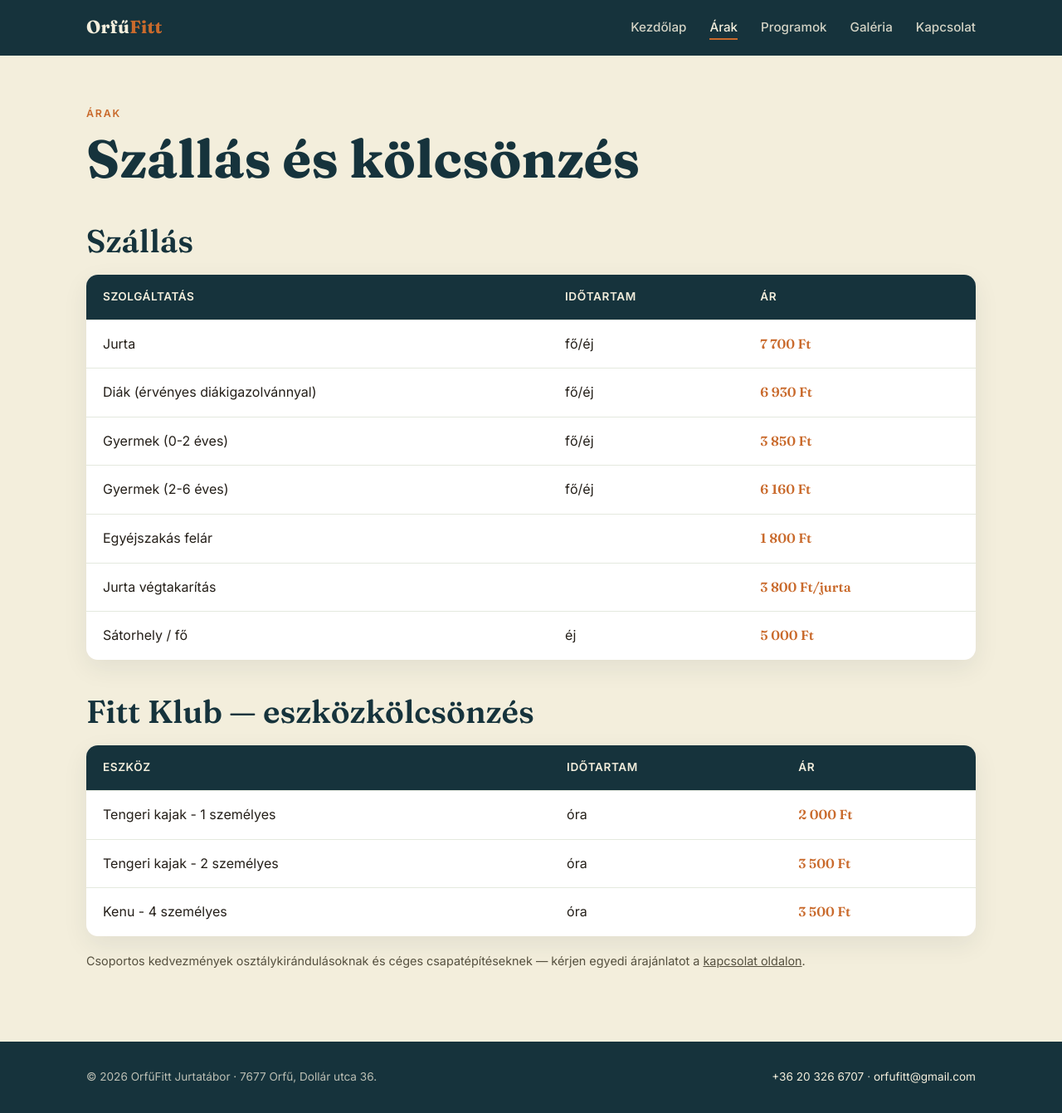
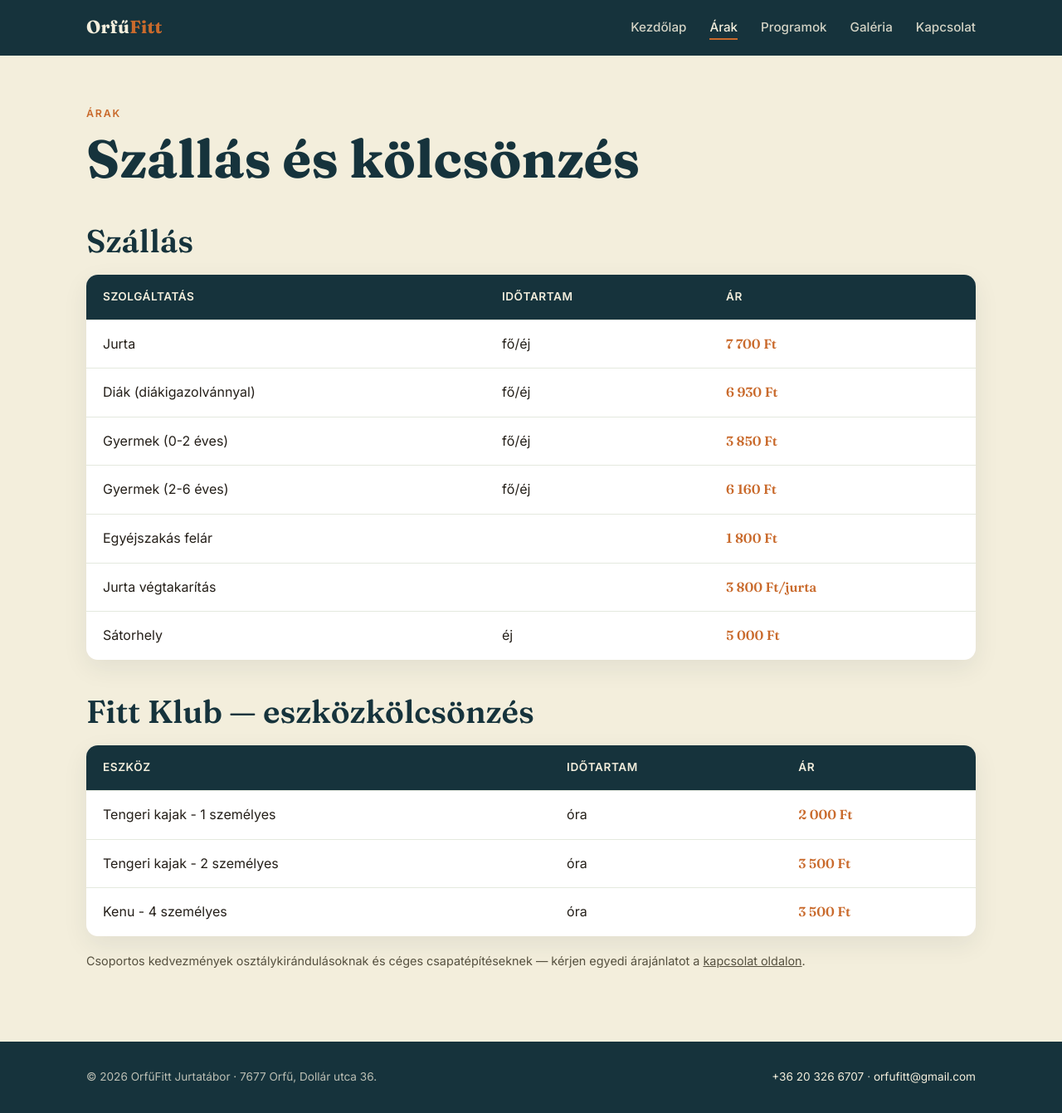
Before and after one commit to bnclrn0/orfufitt, a Jekyll site: the page built from arak.md, in a window 1280 px wide and 1341 px high. Shown: the whole window at 83% size. Built offline with Jekyll 4.4.1, drawn with Linux system fonts in a browser that asks for light colours.

Commit message:
Update arak.md

```diff
--- a/arak.md
+++ b/arak.md
@@ -17,12 +17,12 @@ description: Szállás- és eszközkölcsönzési árak az OrfűFitt Jurtatábor
       </thead>
       <tbody>
         <tr><td>Jurta</td><td>fő/éj</td><td class="price">7 700 Ft</td></tr>
-        <tr><td>Diák (érvényes diákigazolvánnyal)</td><td>fő/éj</td><td class="price">6 930 Ft</td></tr>
+        <tr><td>Diák (diákigazolvánnyal)</td><td>fő/éj</td><td class="price">6 930 Ft</td></tr>
         <tr><td>Gyermek (0-2 éves)</td><td>fő/éj</td><td class="price">3 850 Ft</td></tr>
         <tr><td>Gyermek (2-6 éves)</td><td>fő/éj</td><td class="price">6 160 Ft</td></tr>
         <tr><td>Egyéjszakás felár</td><td></td><td class="price">1 800 Ft</td></tr>
         <tr><td>Jurta végtakarítás</td><td></td><td class="price">3 800 Ft/jurta</td></tr>
-        <tr><td>Sátorhely / fő</td><td>éj</td><td class="price">5 000 Ft</td></tr>
+        <tr><td>Sátorhely</td><td>éj</td><td class="price">5 000 Ft</td></tr>
       </tbody>
     </table>
 
```
